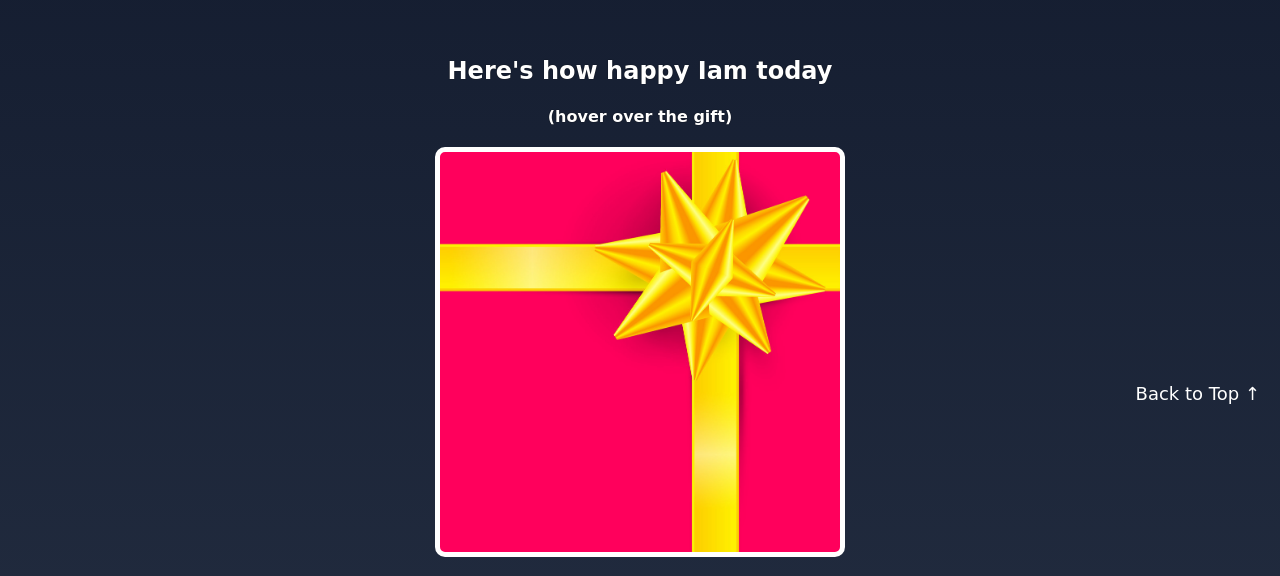
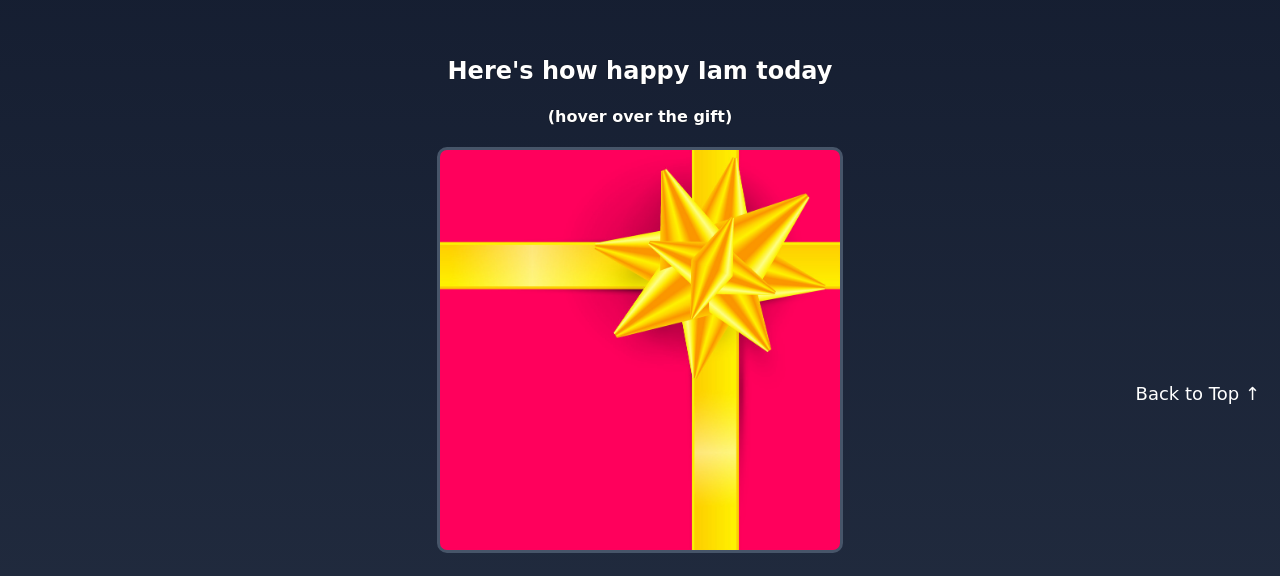
Before and after one commit to itsrasterize/Birthday-GIFt-Site, a plain HTML site: page index.html in a window 1280 px wide. Shown: the part 376-952 px from the top of the page. Drawn offline with Linux system fonts and the light colour scheme; a script that the page names is missing; a web font is replaced by a local one.

Commit message:
Update style.css

```diff
--- a/style.css
+++ b/style.css
@@ -149,4 +149,15 @@ a {
 
 .back-to-top:hover {
     color: black;
+
 }
+
+.gift-wrap {
+    border: 3px solid #475569;
+    transition: box-shadow 0.3s ease, border-color 0.3s ease;
+}
+
+.gift-wrap:hover {
+    border-color: #22d3ee;
+    box-shadow: 0 0 20px rgba(34, 211, 238, 0.6);
+}
```
